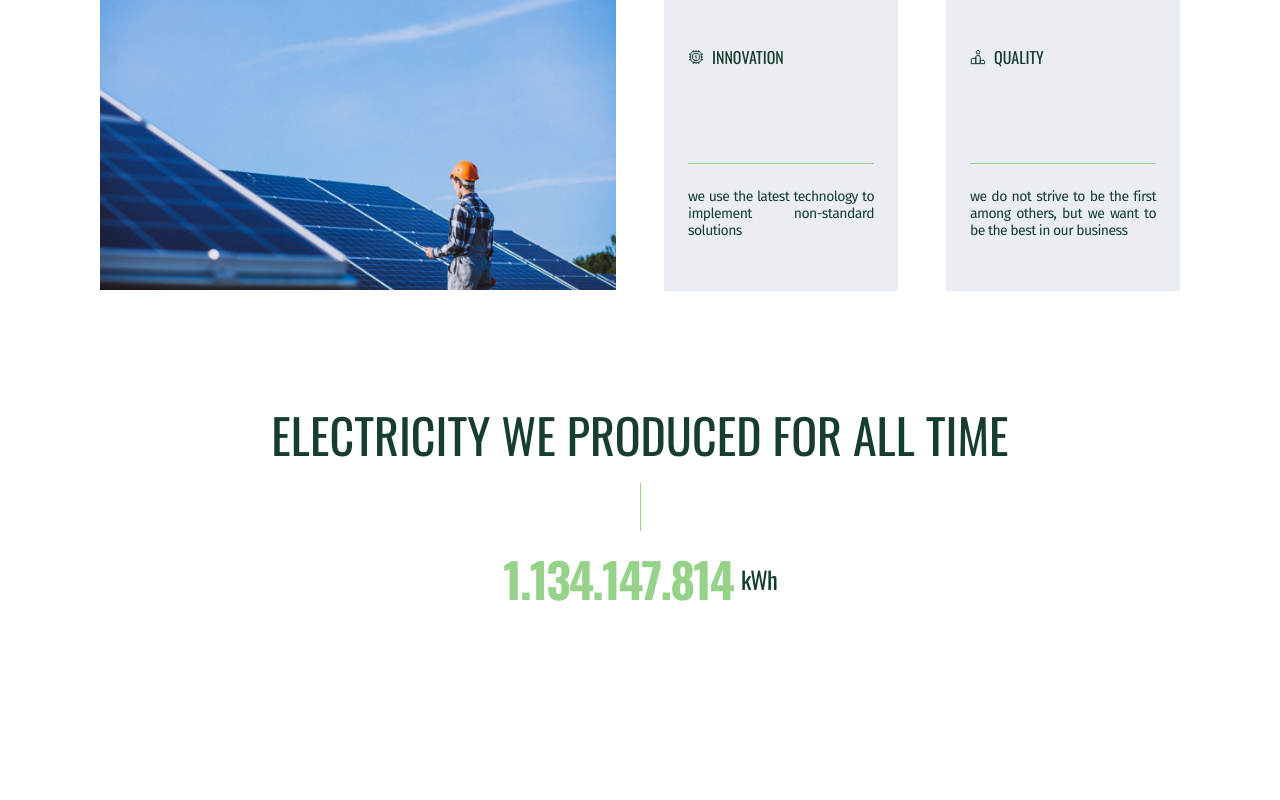
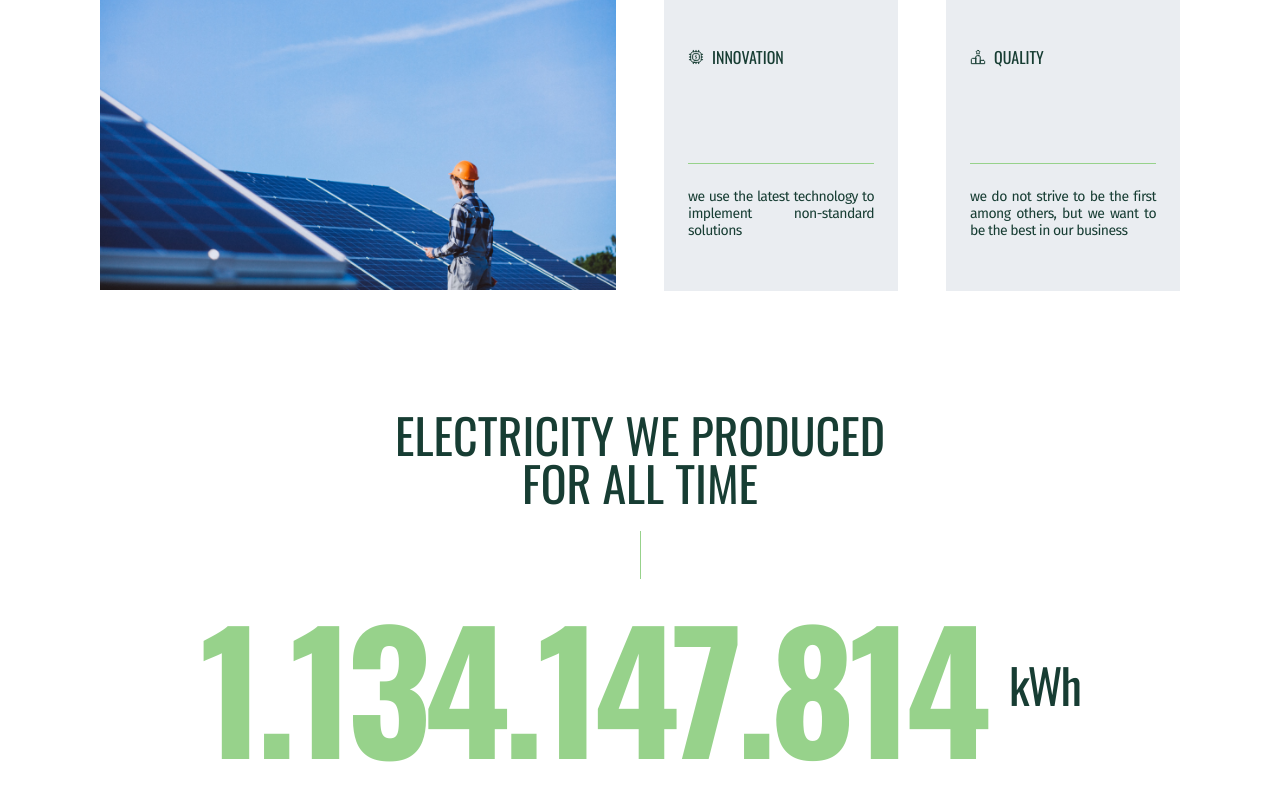
Before and after one commit to lksndr1/softryzen-ecosolution, a React (Create React App) app: page / in a window 1280 px wide. Shown: the part 1690-2490 px from the top of the page. Before the commit the page ends 2304 px from the top, so only its background shows below. Built offline with nearby package versions, Linux system fonts and the light colour scheme.

Commit message:
Done Electricity section

```diff
--- a/src/components/electricity/Electricity.js
+++ b/src/components/electricity/Electricity.js
@@ -5,7 +5,7 @@ const Electricity = () => {
         <section className="electricity">
             <div className="container">
                 <div className="heading">
-                    <h2>Electricity we produced for all time</h2>
+                    <h2>Electricity we produced<br/>for all time</h2>
                 </div>
                 <div className="electricity-line"></div>
                 <div className='counter'>
--- a/src/components/electricity/electricity.css
+++ b/src/components/electricity/electricity.css
@@ -36,3 +36,27 @@
     text-align: center;
     color: #173d33;
 }
+
+@media (min-width: 768px) {
+    .counter {
+        gap: 24px;
+    }
+    .numbers {
+        font-size: 100px;
+    }
+    .kWh {
+        font-size: 28px;
+    }
+}
+
+@media (min-width: 1280px) {
+    .counter {
+        gap: 24px;
+    }
+    .numbers {
+        font-size: 164px;
+    }
+    .kWh {
+        font-size: 48px;
+    }
+}
```
